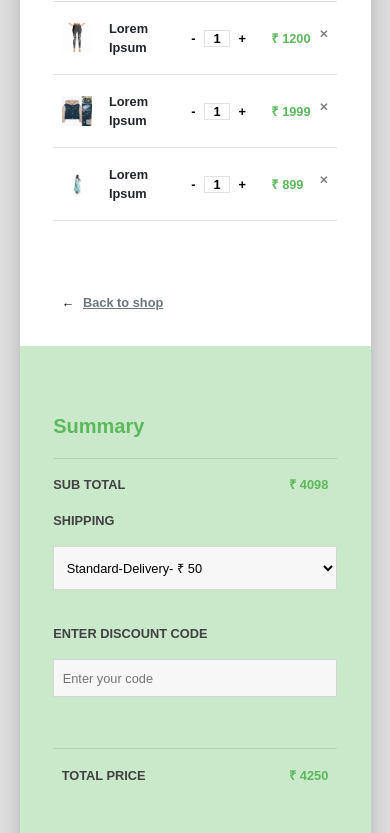
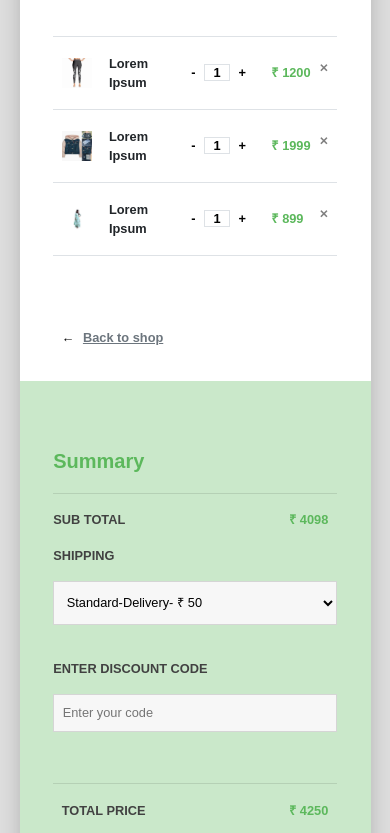
Before and after one commit to aishwarya-mocherla/shopping_cart, a plain HTML site: page index.html in a window 390 px wide. Shown: the part 147-980 px from the top of the page. Drawn offline with nearby package versions, Linux system fonts and the light colour scheme.

Commit message:
Update shopping_cart.css

```diff
--- a/shopping_cart.css
+++ b/shopping_cart.css
@@ -22,8 +22,8 @@ body {
 }
 
 @media(max-width:767px) {
-    .card {
-        margin: 3vh auto
+       .card {
+        margin-top: 60px;
     }
 }
 
```
